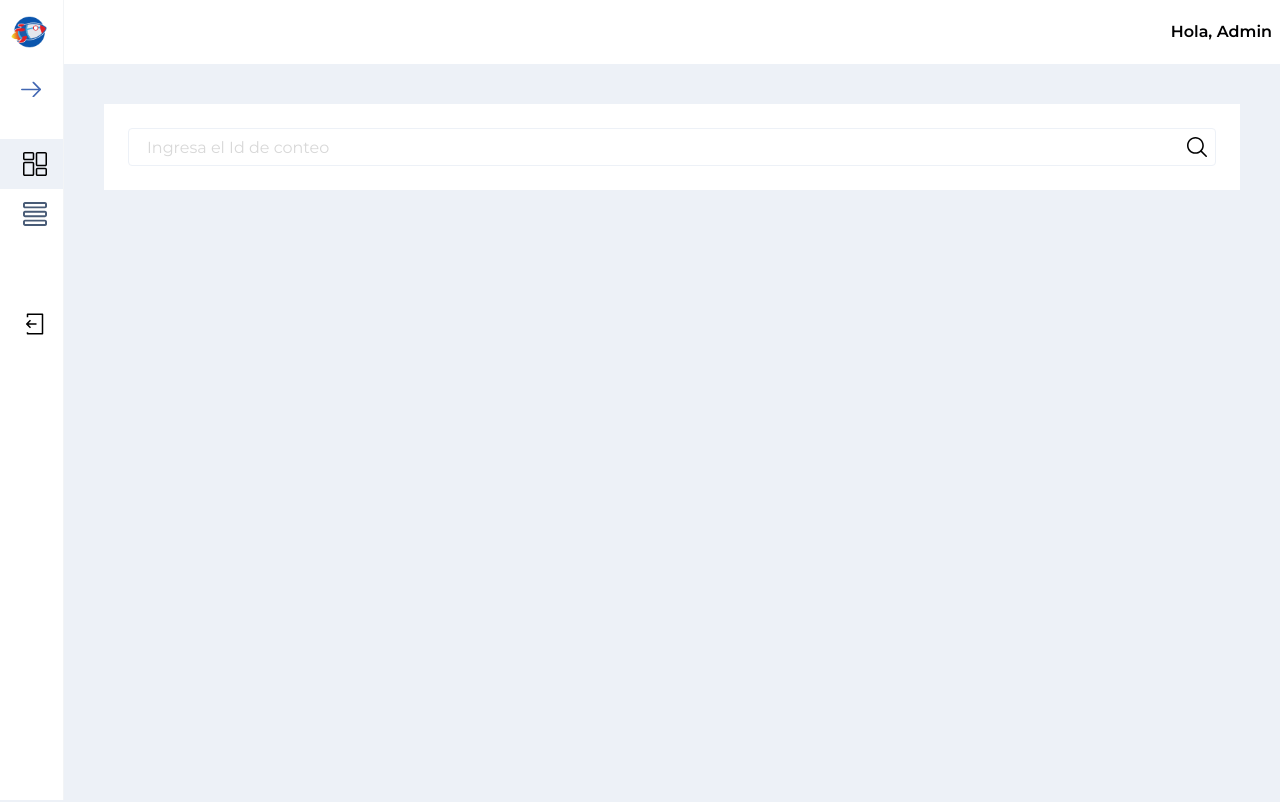
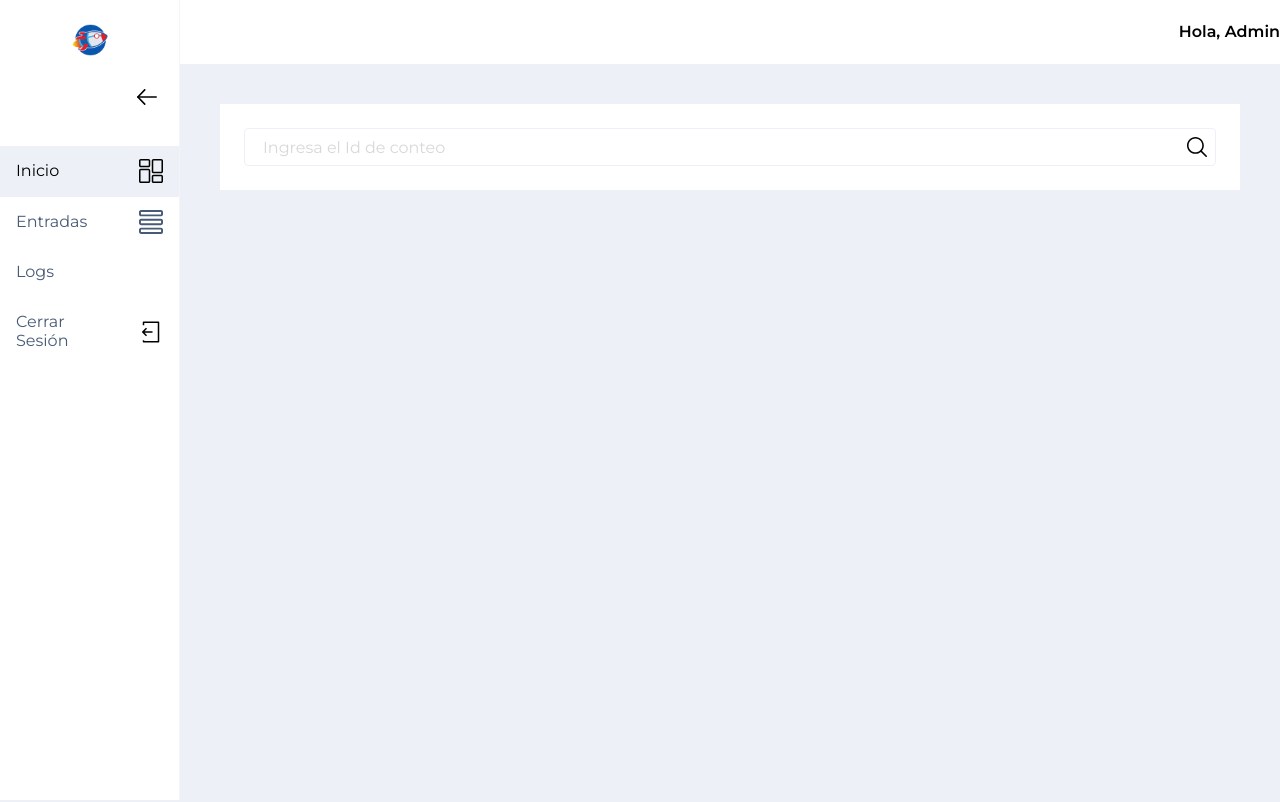
Before and after one commit to Lariicsa/fan-ui-bodega, a Vue app: page / in a window 1280 px wide. Shown: the top 802 px of the page. Built offline with nearby package versions, Linux system fonts and the light colour scheme.

Commit message:
Refactor layout

```diff
--- a/src/App.vue
+++ b/src/App.vue
@@ -3,7 +3,7 @@
     <div class="wrapper">
       <Header
         :width="
-          isOpen ? 'width: calc(100% - 24rem)' : 'width: calc(100% - 6.4rem)'
+          isOpen ? 'width: calc(100% - 18rem)' : 'width: calc(100% - 6.4rem)'
         "
       />
       <div class="container__main">
@@ -34,7 +34,7 @@ export default {
 
   data() {
     return {
-      isOpen: false,
+      isOpen: true,
       sidebarMenu: sidebarItems.items,
     };
   },
@@ -42,7 +42,6 @@ export default {
   methods: {
     expandMenu() {
       this.isOpen = !this.isOpen;
-      console.log("clic");
     },
   },
 };
--- a/src/assets/scss/components/sidebar.scss
+++ b/src/assets/scss/components/sidebar.scss
@@ -49,6 +49,7 @@
     position: fixed;
     top: 0;
     left: 0;
+    z-index: 8;
     height: 100%;
     width: 18rem;
     transform: translateX(-11.6rem);
--- a/src/assets/scss/shared/global.scss
+++ b/src/assets/scss/shared/global.scss
@@ -110,6 +110,7 @@ select {
   &in {
     @extend .container__;
     background-color: $white;
+    margin-left: 18rem;
     margin-top: 4rem;
     padding: 0;
     //width: calc(100% - 18rem);
```
Also changed, not shown: src/components/Header.vue (+0 -7 lines).
